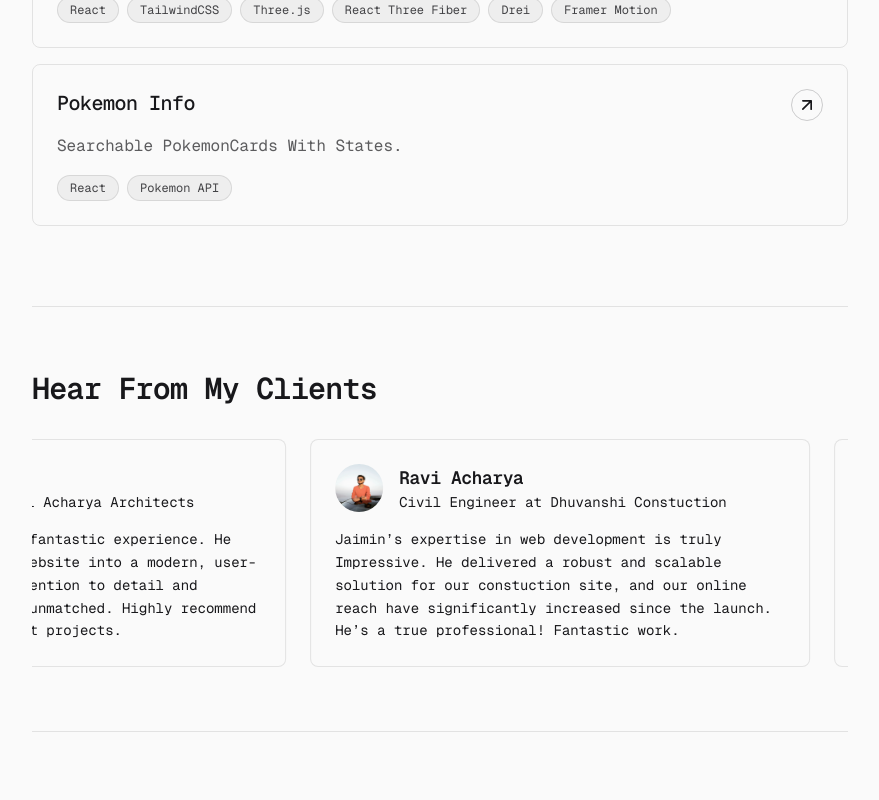
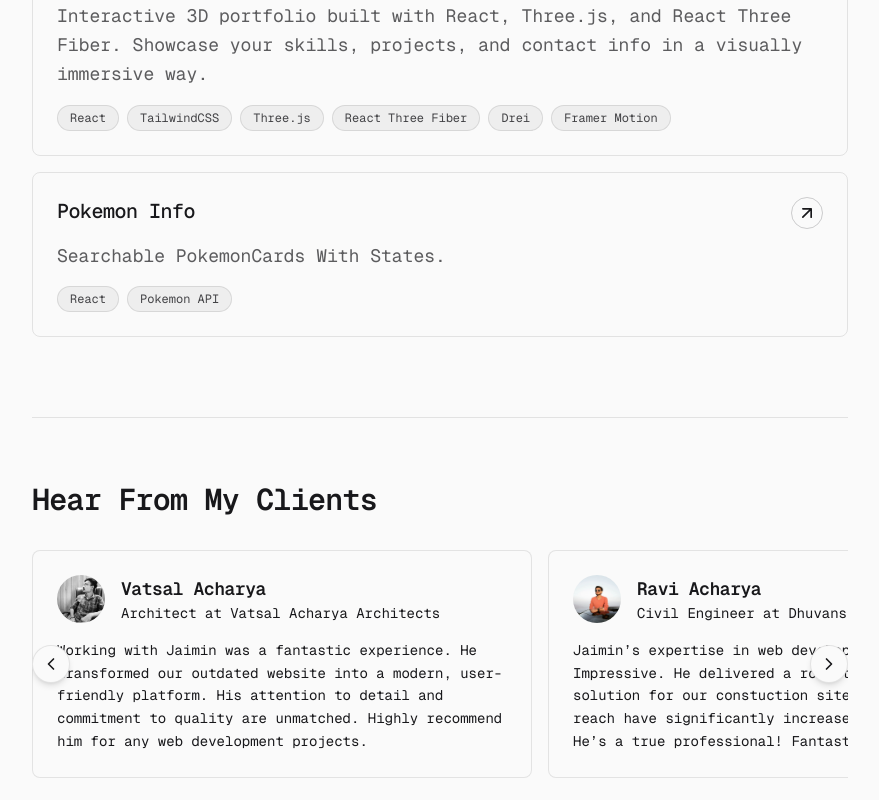
Before and after one commit to jaimin-acharya/portfolio, a Next.js app: page / in a window 1280 px wide. Shown: the part 2680-3480 px from the top of the page, without its empty margins (200-1079 px from the left). Built offline with nearby package versions, Linux system fonts and the light colour scheme.

Commit message:
Improved Clients UI

```diff
--- a/app/components/Clients.jsx
+++ b/app/components/Clients.jsx
@@ -1,28 +1,53 @@
 import { clientReviews } from "../site";
+import { useRef } from "react";
+import { ChevronLeft, ChevronRight } from "lucide-react"; // lucide-react icons
 
 export default function Clients() {
   if (!clientReviews || clientReviews.length === 0) return null;
 
-  const items = [...clientReviews, ...clientReviews]; // duplicate for loop
+  const items = [...clientReviews];
+  const scrollRef = useRef(null);
+
+  const scrollByAmount = (amount) => {
+    if (scrollRef.current) {
+      scrollRef.current.scrollBy({ left: amount, behavior: "smooth" });
+    }
+  };
 
   return (
     <section
       id="clients"
-      className="py-16 border-t border-foreground/10 scroll-mt-24"
+      className="py-16 border-t border-foreground/10 overflow-hidden scroll-mt-24"
     >
       <h2 className="text-3xl font-semibold tracking-tight">
         Hear From My Clients
       </h2>
 
-      <div className="relative overflow-hidden mt-8 group">
-        <div className="flex animate-marquee">
+      <div className="relative mt-8 group">
+        {/* Chevron Left (PC only) */}
+        <button
+          onClick={() => scrollByAmount(-400)}
+          className="hidden md:flex absolute left-0 top-1/2 -translate-y-1/2 z-10
+                     p-2 rounded-full bg-background shadow-md border border-foreground/10
+                     hover:shadow-lg hover:border-foreground/20 transition"
+        >
+          <ChevronLeft className="w-5 h-5" />
+        </button>
+
+        {/* Scrollable container */}
+        <div
+          ref={scrollRef}
+          className="relative w-full overflow-x-auto scroll-smooth snap-x snap-mandatory hide-scrollbar"
+        >
+          <div className="flex gap-4">
             {items.map((client, i) => (
               <div
                 key={i}
                 className="
-                min-w-[85%] sm:min-w-[60%] md:min-w-[400px] lg:min-w-[500px]
-                rounded-lg border border-foreground/10 p-4 sm:p-6 mx-2 sm:mx-3 bg-background
-                transition-all duration-300
+                  flex-shrink-0 snap-start overflow-hidden
+                  w-[340px] sm:w-[500px]
+                  rounded-lg border border-foreground/10 p-4 sm:p-6
+                  bg-background transition-all duration-300
                   hover:border-foreground/20 hover:shadow-lg hover:shadow-foreground/5
                 "
               >
@@ -44,13 +69,24 @@ export default function Clients() {
                 </div>
 
                 {/* Review */}
-              <p className="mt-3 sm:mt-4 text-xs sm:text-sm leading-relaxed text-muted-foreground">
+                <p className="mt-3 sm:mt-4 text-sm leading-relaxed text-muted-foreground">
                   {client.review}
                 </p>
               </div>
             ))}
           </div>
         </div>
+
+        {/* Chevron Right (PC only) */}
+        <button
+          onClick={() => scrollByAmount(400)}
+          className="hidden md:flex absolute right-0 top-1/2 -translate-y-1/2 z-10
+                     p-2 rounded-full bg-background shadow-md border border-foreground/10
+                     hover:shadow-lg hover:border-foreground/20 transition"
+        >
+          <ChevronRight className="w-5 h-5" />
+        </button>
+      </div>
     </section>
   );
 }
--- a/app/components/Header.jsx
+++ b/app/components/Header.jsx
@@ -83,18 +83,18 @@ export default function Header() {
               Experience
             </a>
             <a
+              href="#projects"
+              className="py-2 hover:text-accent"
+              onClick={() => setIsOpen(false)}
+            >
+              Projects
+            </a>
+            <a
               href="#clients"
               className="py-2 hover:text-accent"
               onClick={() => setIsOpen(false)}
             >
               Clients
-            </a>
-            <a
-              href="#projects"
-              className="py-2 hover:text-accent"
-              onClick={() => setIsOpen(false)}
-            >
-              Projects
             </a>
             <a
               href="#contact"
--- a/app/components/Projects.jsx
+++ b/app/components/Projects.jsx
@@ -26,7 +26,7 @@ export default function Projects() {
               </div>
             </div>
 
-            <p className="text-foreground/70 leading-relaxed mb-4">
+            <p className="text-sm sm:text-lg text-foreground/70 leading-relaxed mb-4">
               {project.description}
             </p>
 
--- a/app/globals.css
+++ b/app/globals.css
@@ -68,26 +68,20 @@ body {
 
 /* Subtle grid background utility */
 .bg-grid {
-  background-image: linear-gradient(
-      to right,
+  background-image: linear-gradient(to right,
       color-mix(in oklab, var(--foreground) 12%, transparent) 1px,
-      transparent 1px
-    ),
-    linear-gradient(
-      to bottom,
+      transparent 1px),
+    linear-gradient(to bottom,
       color-mix(in oklab, var(--foreground) 12%, transparent) 1px,
-      transparent 1px
-    );
+      transparent 1px);
   background-size: 24px 24px;
 }
 
 /* dark variant for grid (slightly stronger lines) */
 :root[data-theme="dark"] .bg-grid {
-  background-image: linear-gradient(
-      to right,
+  background-image: linear-gradient(to right,
       rgba(255, 255, 255, 0.06) 1px,
-      transparent 1px
-    ),
+      transparent 1px),
     linear-gradient(to bottom, rgba(255, 255, 255, 0.06) 1px, transparent 1px);
 }
 
@@ -102,6 +96,7 @@ body {
 }
 
 @keyframes float {
+
   0%,
   100% {
     transform: translateY(0px) rotate(0deg);
@@ -120,14 +115,14 @@ body {
   0% {
     transform: translateX(0);
   }
+
   100% {
     transform: translateX(-50%);
   }
 }
 
 .animate-marquee {
-  display: flex;
-  animation: marquee 10s linear   infinite;
+  animation: marquee 20s linear infinite;
 }
 
 .group:hover .animate-marquee {
@@ -142,11 +137,14 @@ body {
     display: none;
   }
 }
+
 .no-scrollbar::-webkit-scrollbar {
   display: none;
 }
 
 .no-scrollbar {
-  -ms-overflow-style: none; /* IE and Edge */
-  scrollbar-width: none; /* Firefox */
+  -ms-overflow-style: none;
+  /* IE and Edge */
+  scrollbar-width: none;
+  /* Firefox */
 }
```
Lines whose indentation alone changed are shown as unchanged.
